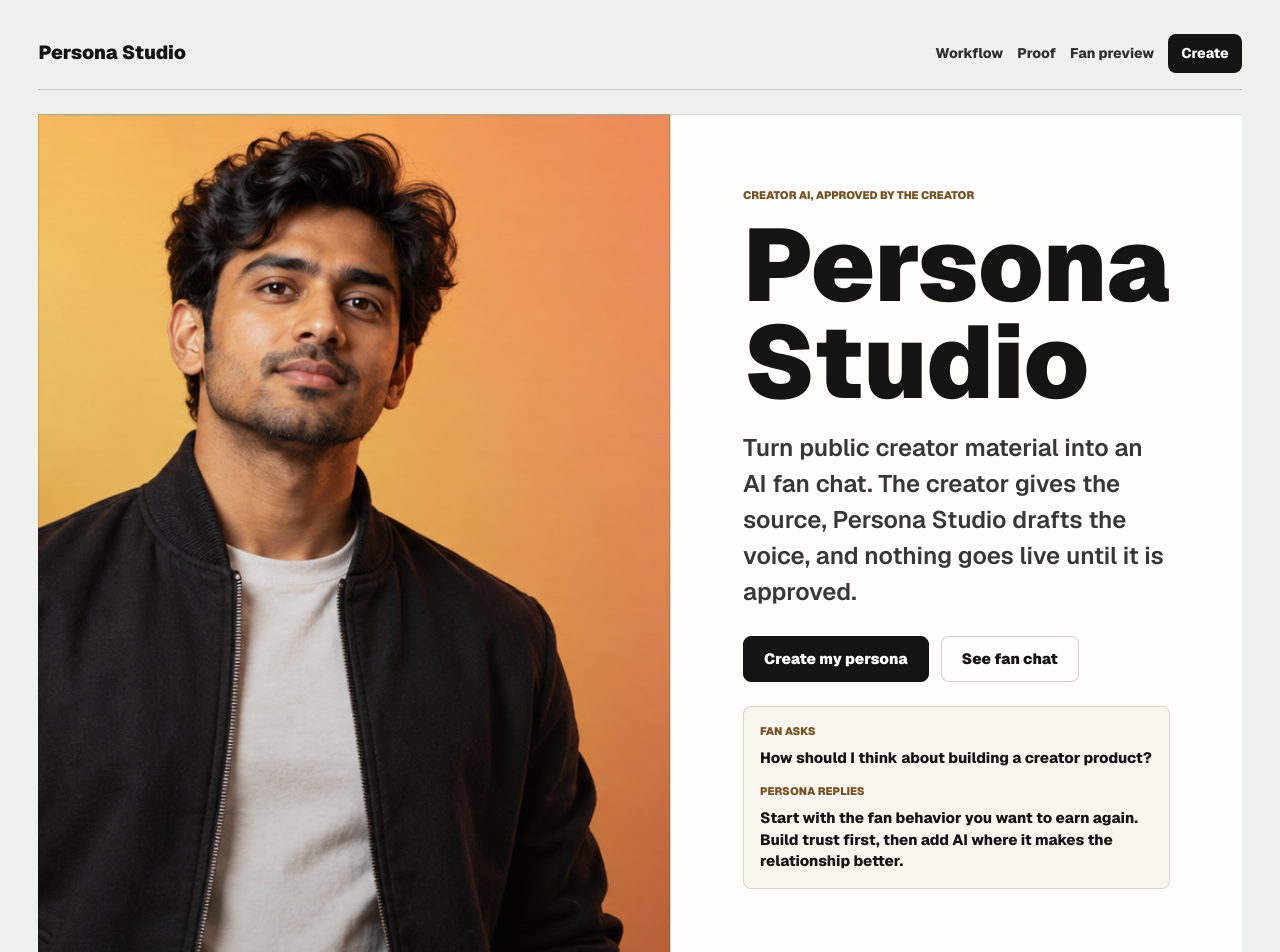
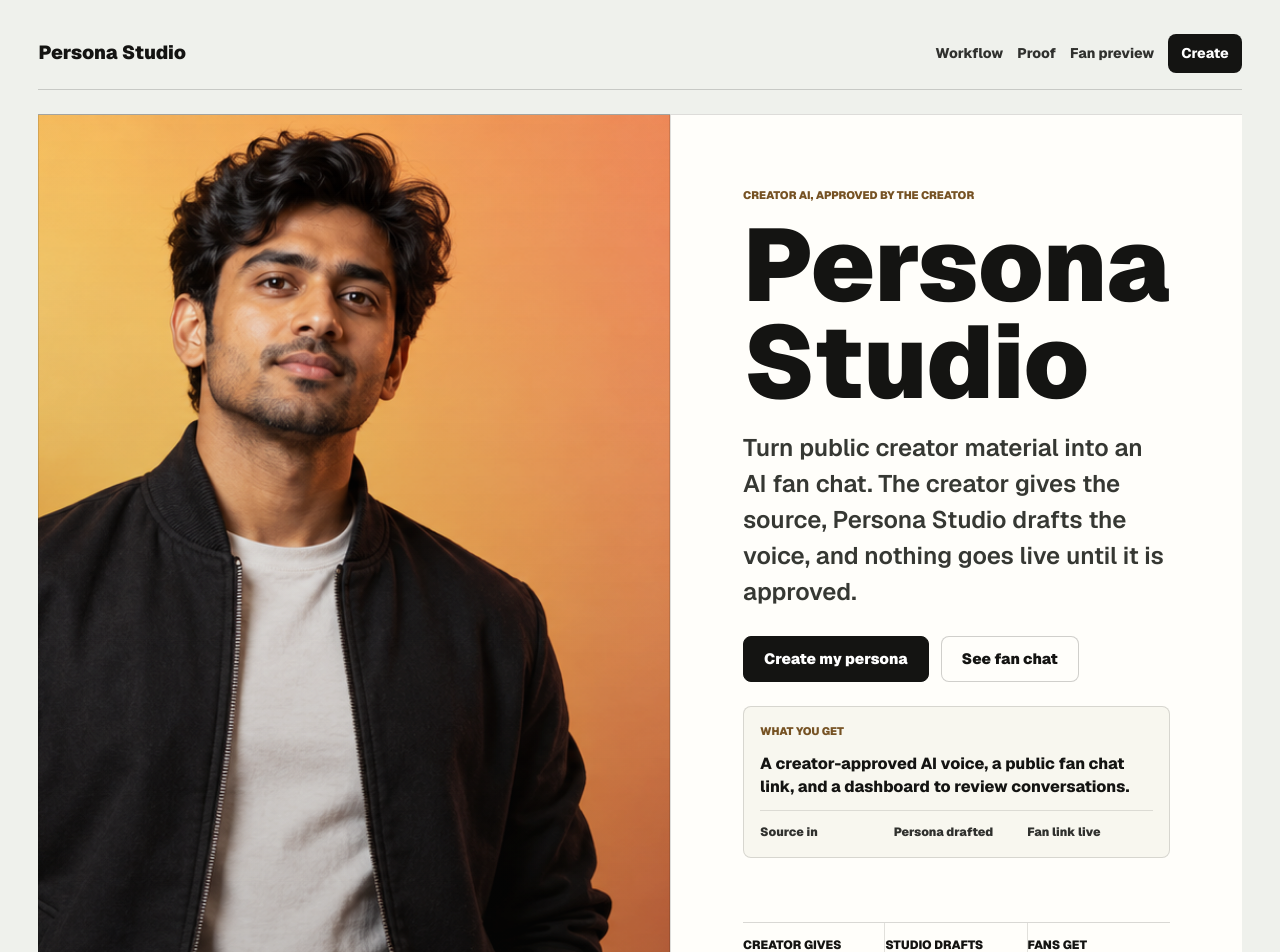
Before and after one commit to ChiragSaini007/persona-studio-ai, a Next.js app: page / in a window 1280 px wide. Shown: the top 952 px of the page. Built offline with nearby package versions, Linux system fonts and the light colour scheme.

Commit message:
Replace hero sample chat with outcome panel

```diff
--- a/Test documentation/Test Report.md
+++ b/Test documentation/Test Report.md
@@ -1,6 +1,6 @@
 # Persona Studio AI Test Report
 
-Generated at: 2026-09-10T16:14:12.727Z
+Generated at: 2026-09-10T16:25:35.081Z
 
 ## Overall Status
 
--- a/app/globals.css
+++ b/app/globals.css
@@ -288,35 +288,45 @@ input:disabled {
   margin-top: clamp(34px, 6vw, 64px);
 }
 
-.hero-chat-proof {
+.hero-outcome-panel {
   background: #f8f7ef;
   border: 1px solid rgba(20, 20, 18, 0.14);
   border-radius: var(--radius);
   display: grid;
-  gap: 7px;
+  gap: 12px;
   margin-top: 24px;
   max-width: 620px;
   padding: 16px;
 }
 
-.hero-chat-proof span {
+.hero-outcome-panel span {
   color: #765223;
   font-size: 11px;
   font-weight: 900;
   text-transform: uppercase;
 }
 
-.hero-chat-proof p {
+.hero-outcome-panel p {
   color: var(--ink);
-  font-size: 15px;
+  font-size: 16px;
   font-weight: 720;
   line-height: 1.45;
-  margin: 0 0 8px;
+  margin: 0;
   max-width: none;
 }
 
-.hero-chat-proof p:last-child {
-  margin-bottom: 0;
+.hero-outcome-panel div {
+  border-top: 1px solid rgba(20, 20, 18, 0.12);
+  display: grid;
+  gap: 8px;
+  grid-template-columns: repeat(3, minmax(0, 1fr));
+  padding-top: 12px;
+}
+
+.hero-outcome-panel strong {
+  color: #30312e;
+  font-size: 12px;
+  font-weight: 900;
 }
 
 .hero-proof-strip span {
--- a/app/page.tsx
+++ b/app/page.tsx
@@ -59,11 +59,14 @@ export default function Home() {
               See fan chat
             </Link>
           </div>
-          <div className="hero-chat-proof" aria-label="Example fan chat">
-            <span>Fan asks</span>
-            <p>How should I think about building a creator product?</p>
-            <span>Persona replies</span>
-            <p>Start with the fan behavior you want to earn again. Build trust first, then add AI where it makes the relationship better.</p>
+          <div className="hero-outcome-panel" aria-label="Persona Studio output">
+            <span>What you get</span>
+            <p>A creator-approved AI voice, a public fan chat link, and a dashboard to review conversations.</p>
+            <div>
+              <strong>Source in</strong>
+              <strong>Persona drafted</strong>
+              <strong>Fan link live</strong>
+            </div>
           </div>
           <div className="hero-proof-strip" aria-label="Persona Studio safeguards">
             {benchmarkRows.slice(0, 3).map(([label, value]) => (
--- a/evals/results/latest.json
+++ b/evals/results/latest.json
@@ -1,6 +1,6 @@
 {
   "datasetVersion": "2026-09-07",
-  "generatedAt": "2026-09-10T16:14:12.633Z",
+  "generatedAt": "2026-09-10T16:25:34.986Z",
   "totals": {
     "cases": 21,
     "passed": 21,
```
